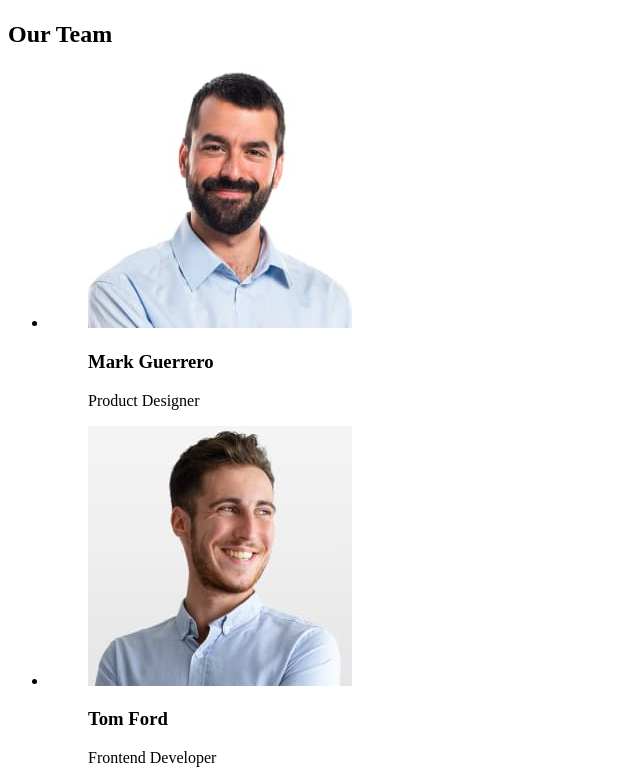
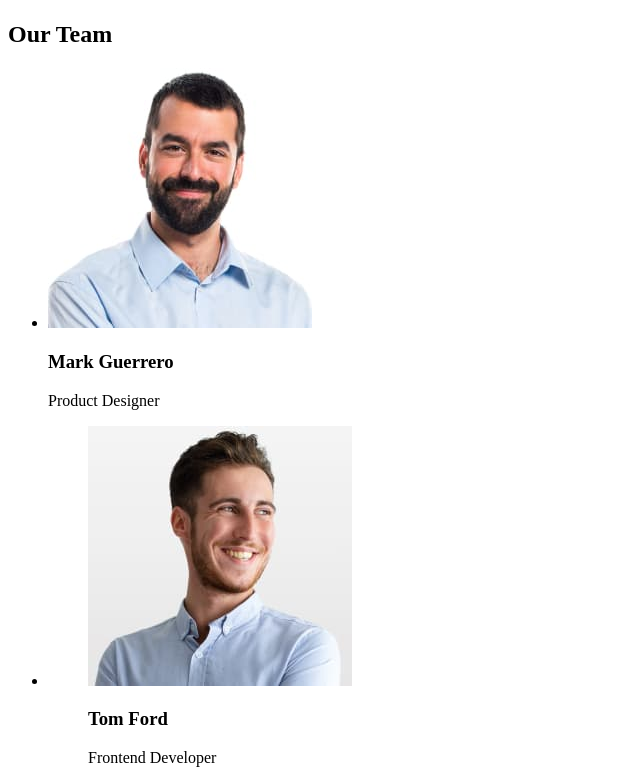
Before and after one commit to Maksym1988/goit-markup-hw-01, a plain HTML site: page index.html in a window 1280 px wide. Shown: the part 1571-2351 px from the top of the page, without its empty margins (0-640 px from the left). Drawn offline with Linux system fonts and the light colour scheme.

Commit message:
Update index.html

```diff
--- a/index.html
+++ b/index.html
@@ -22,8 +22,8 @@
       <!-- Contacts -->
       <address>
         <ul>
+          <li><a href="mailto:info@devstudio.com">info@devstudio.com</a></li>
           <li><a href="tel:+110001111111">+11 (000) 111-11-11</a></li>
-          <li><a href="mailto:info@devstudio.com">info@devstudio.com</a></li>
         </ul>
       </address>
     </header>
@@ -103,18 +103,14 @@
         <h2>Our Team</h2>
         <ul>
           <li>
-            <figure>
             <img
               src="./images/img4.jpg"
               alt="Photo Mark Guerrero"
               width="264"
               height="260"
             />
-              <figcaption>
             <h3>Mark Guerrero</h3>
             <p>Product Designer</p>
-              </figcaption>
-            </figure>
           </li>
           <li>
             <figure>
```
Lines whose indentation alone changed are shown as unchanged.
